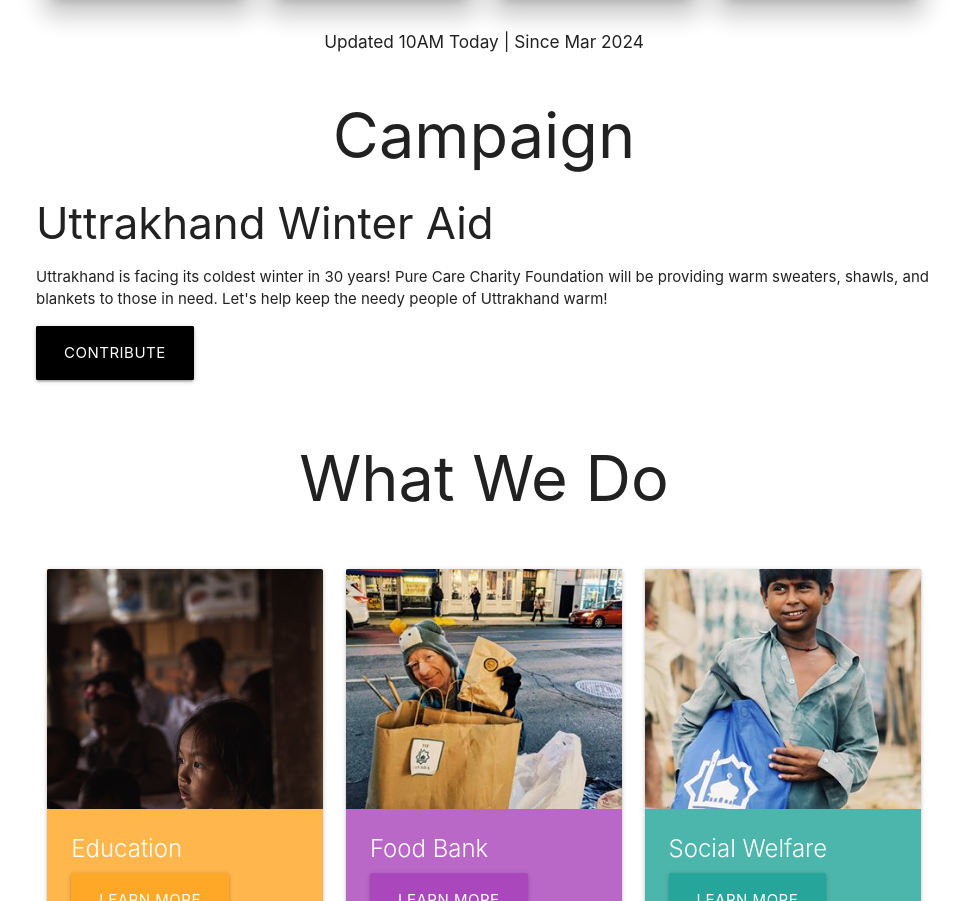
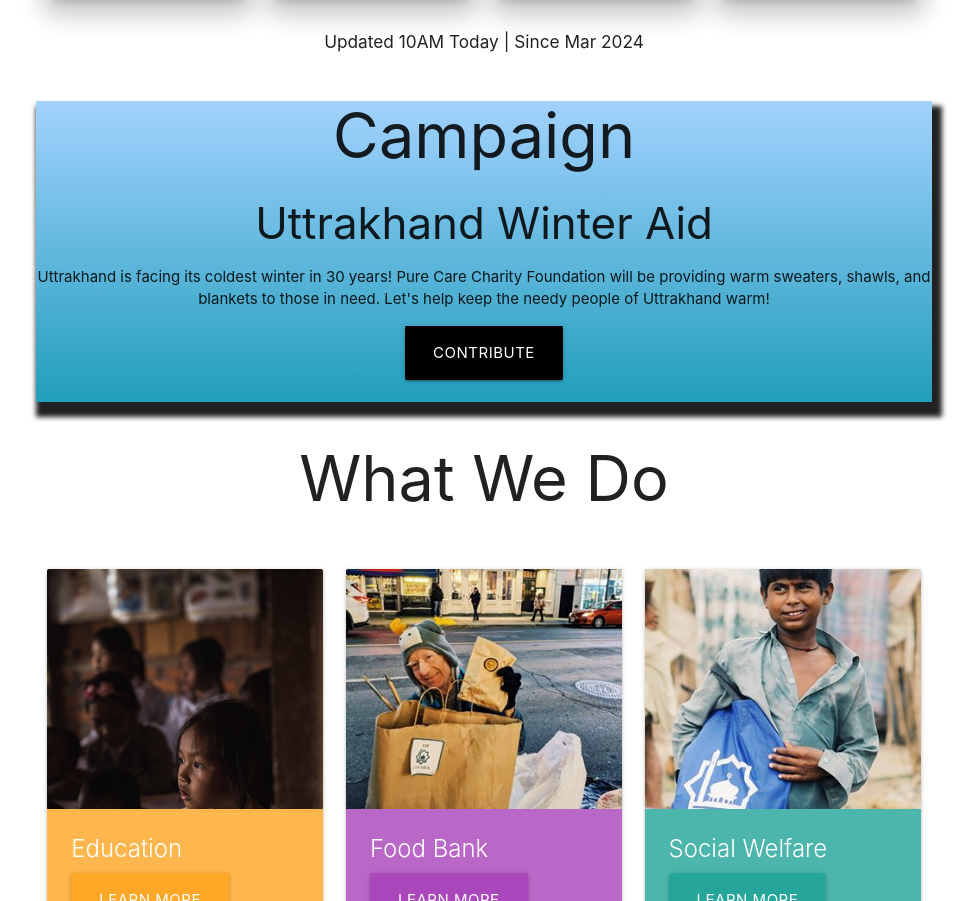
Before and after one commit to Thapavikas/Pure-Care_charity_system, a React (Create React App) app: page / in a window 1280 px wide. Shown: the part 982-1883 px from the top of the page, without its empty margins (156-1133 px from the left). Built offline with nearby package versions, Linux system fonts and the light colour scheme.

Commit message:
modified

```diff
--- a/src/components/layouts/Campaign.css
+++ b/src/components/layouts/Campaign.css
@@ -5,6 +5,11 @@
     box-shadow: 0px 0px 10px rgba(0, 0, 0, 0.1);
     max-width: 400px;
     margin: 0 auto;
+  }
+  .container1{
+    text-align: center;
+    background: linear-gradient(#a2d2ff,#219ebc);
+    box-shadow: 5px 10px 5px 5px;
   }
 
   .Accheading {
```
